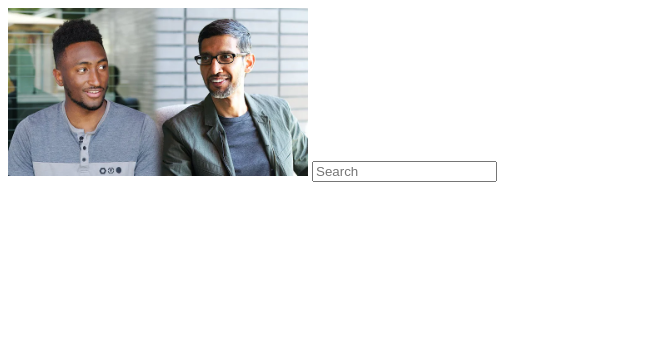
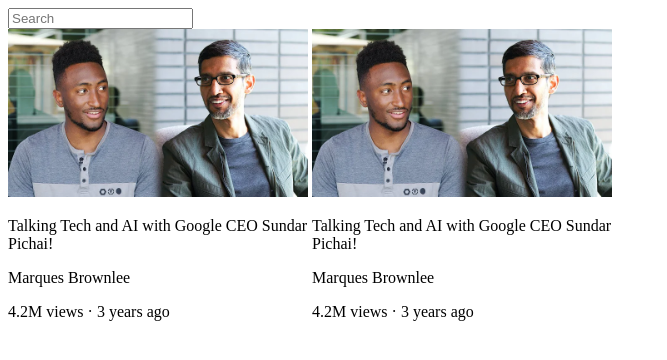
Before and after one commit to Hawk-ho/Website, a plain HTML site: page youtube.html in a window 1280 px wide. Shown: the whole page, without its empty margins (0-667 px from the left). Drawn offline with Linux system fonts and the light colour scheme.

Commit message:
adding dev element and new img for the new project

```diff
--- a/youtube.css
+++ b/youtube.css
@@ -3,3 +3,14 @@
 
 
 }
+.search{
+  display: block;
+
+}
+.video-title{
+  width: 300px;
+}
+.video-preview{
+  width: 300px;
+  display: inline-block;
+}
--- a/youtube.html
+++ b/youtube.html
@@ -6,9 +6,38 @@
 
 </head>
 <body>
+  <input class="search" type="text" placeholder="Search">
 
-  <img class="thumbnail"  src="thumbnails/thumbnail-1.webp" alt="">
-  <input type="text" placeholder="Search">
+
+  <div class="video-preview">
+    <img class="thumbnail"  src="thumbnails/thumbnail-1.webp" alt="">
+
+    <p class="video-title">
+      Talking Tech and AI with Google CEO Sundar Pichai!
+    </p>
+    <p >
+      Marques Brownlee
+    </p>
+    <p >
+      4.2M views  &#183; 3 years ago
+    </p>
+
+  </div>
+
+  <div class="video-preview">
+    <img class="thumbnail"  src="thumbnails/thumbnail-1.webp" alt="">
+
+    <p class="video-title">
+      Talking Tech and AI with Google CEO Sundar Pichai!
+    </p>
+    <p >
+      Marques Brownlee
+    </p>
+    <p >
+      4.2M views  &#183; 3 years ago
+    </p>
+
+  </div>
 
 </body>
 </html>
```
